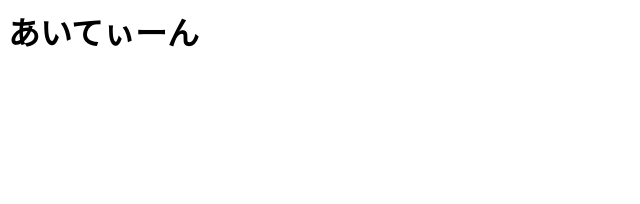
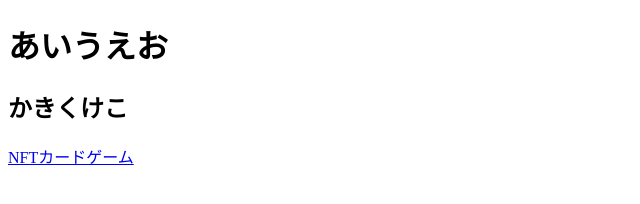
Before and after one commit to joyst7/rensyuu, a plain HTML site: page index.html in a window 1280 px wide. Shown: the whole page, without its empty margins (0-640 px from the left). Drawn offline with Linux system fonts and the light colour scheme.

Commit message:
2kaime_updeta

```diff
--- a/index.html
+++ b/index.html
@@ -1 +1,14 @@
-<h1>あいてぃーん</h1>
+<!DOCTYPE html>
+<html lang="en">
+  <head>
+    <meta charset="UTF-8" />
+    <meta http-equiv="X-UA-Compatible" content="IE=edge" />
+    <meta name="viewport" content="width=device-width, initial-scale=1.0" />
+    <title>これはサイト公開の練習</title>
+  </head>
+  <body>
+    <h1>あいうえお</h1>
+    <h2>かきくけこ</h2>
+    <a href="https://splinterlands.com/?p=about-player">NFTカードゲーム</a>
+  </body>
+</html>
```
